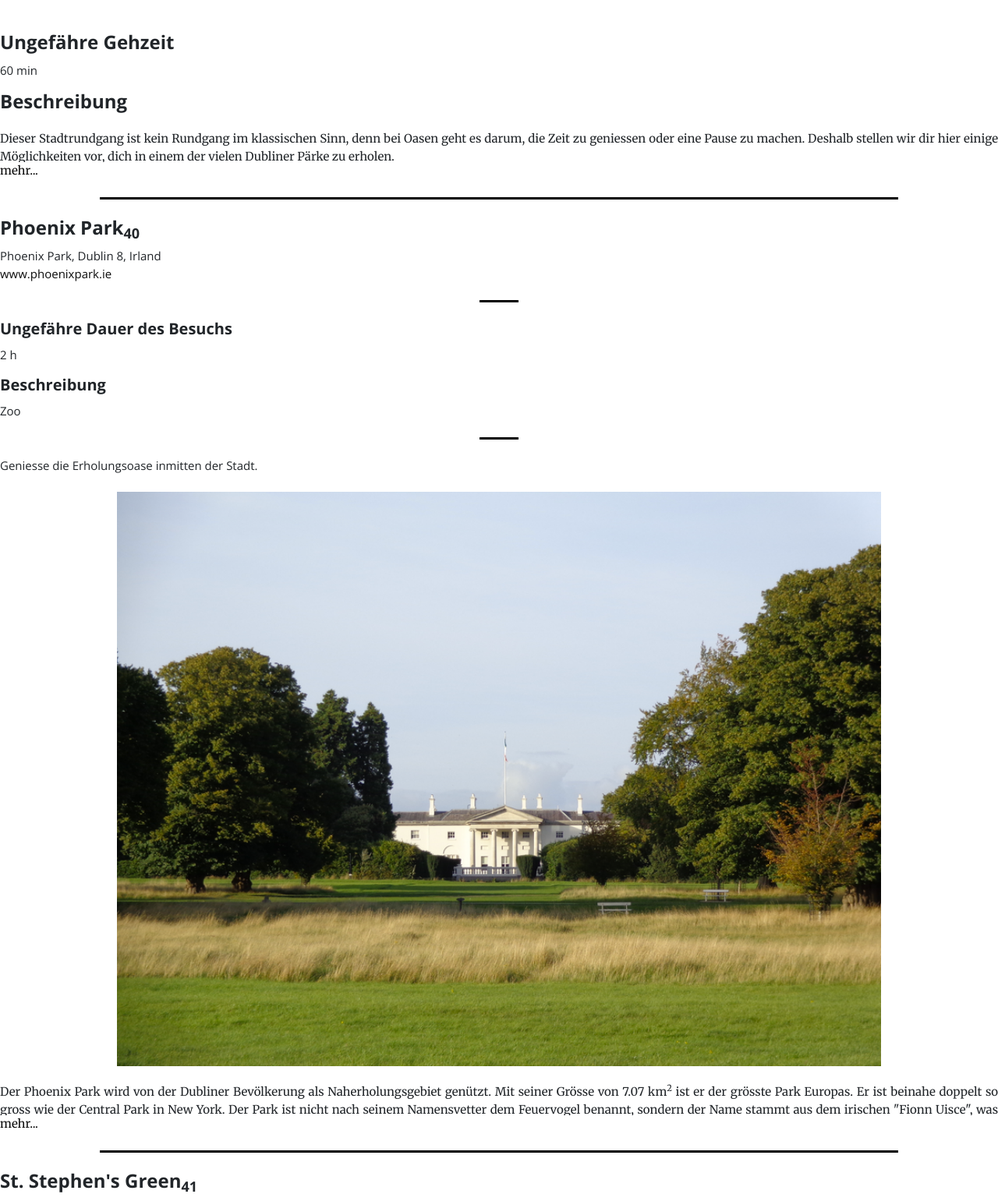
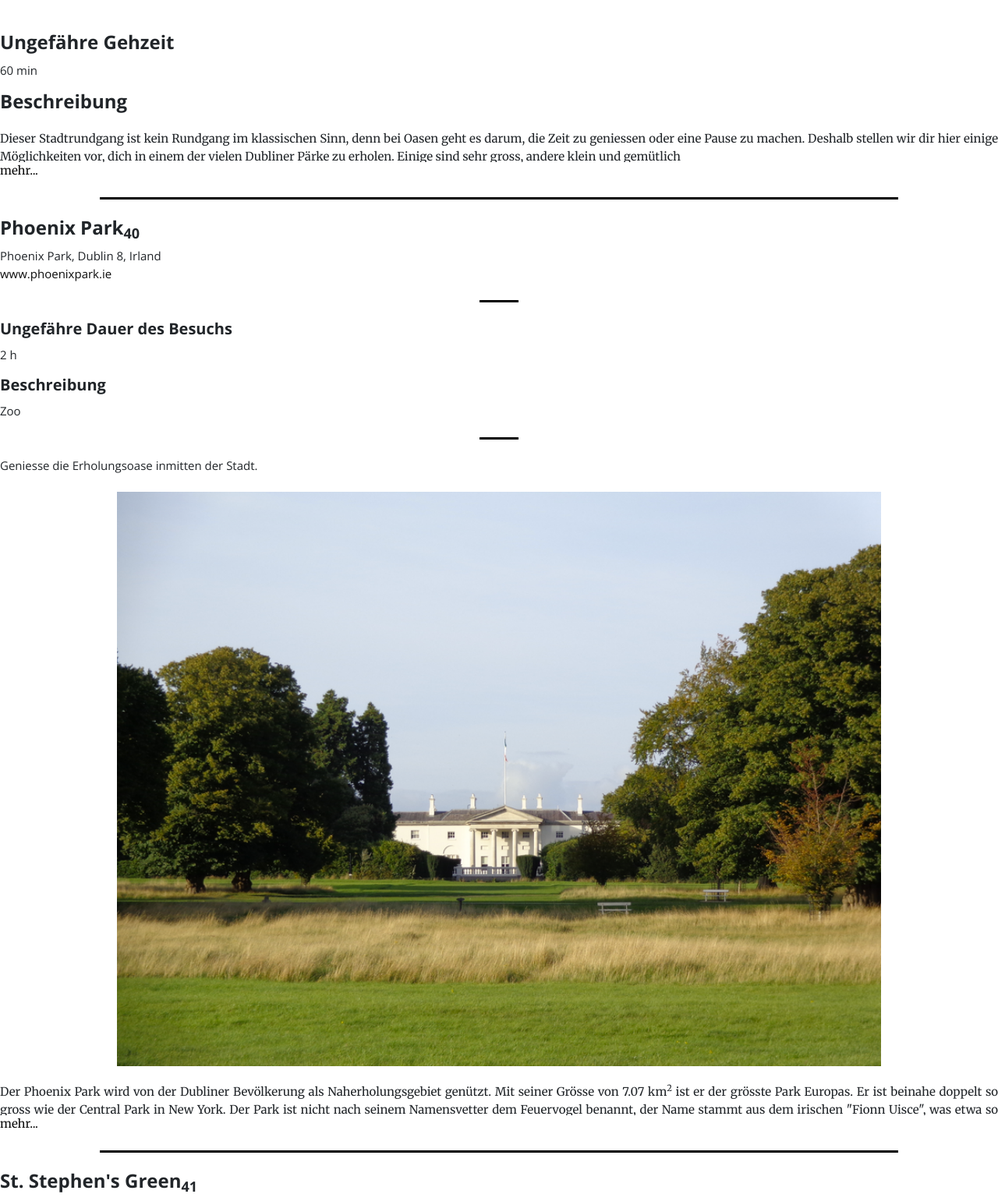
Before and after one commit to lemeleti/reisefuehrer-irland, a PHP site: template resources/templates/oasen.php in a window 1280 px wide. Shown: the part 379-1920 px from the top of the page at 78% size. Run offline with PHP 8.4, Linux system fonts and the light colour scheme; the template is opened without the code that fills it, so the values that code supplies are empty; some libraries are stand-ins or nearby versions.

Commit message:
refactor content

```diff
--- a/resources/templates/oasen.php
+++ b/resources/templates/oasen.php
@@ -8,7 +8,7 @@
         Sinn, denn bei Oasen geht es darum, die Zeit zu geniessen oder eine
         Pause zu machen. Deshalb stellen wir dir hier einige
         M&ouml;glichkeiten vor, dich in einem der vielen Dubliner P&auml;rke
-        zu erholen.</p>
+        zu erholen. Einige sind sehr gross, andere klein und gem&uuml;tlich</p>
 </div>
 <div class="show-more">
     <a class="custom-url text-center" href="#">mehr...</a>
@@ -40,7 +40,7 @@
         Naherholungsgebiet gen&uuml;tzt. Mit seiner Gr&ouml;sse von 7.07 km<sup>2</sup>
         ist er der gr&ouml;sste Park Europas. Er ist beinahe doppelt so gross
         wie der Central Park in New York. Der Park ist nicht nach seinem
-        Namensvetter dem Feuervogel benannt, sondern der Name stammt aus dem
+        Namensvetter dem Feuervogel benannt, der Name stammt aus dem
         irischen "Fionn Uisce", was etwa so viel wie "klares Wasser" bedeutet.
         Der Park wurde im 17. Jahrhundert f&uuml;r die englischen Gouverneure
         errichtet und als Jagdgebiet genutzt. Seit 1747 steht der Park der
```
